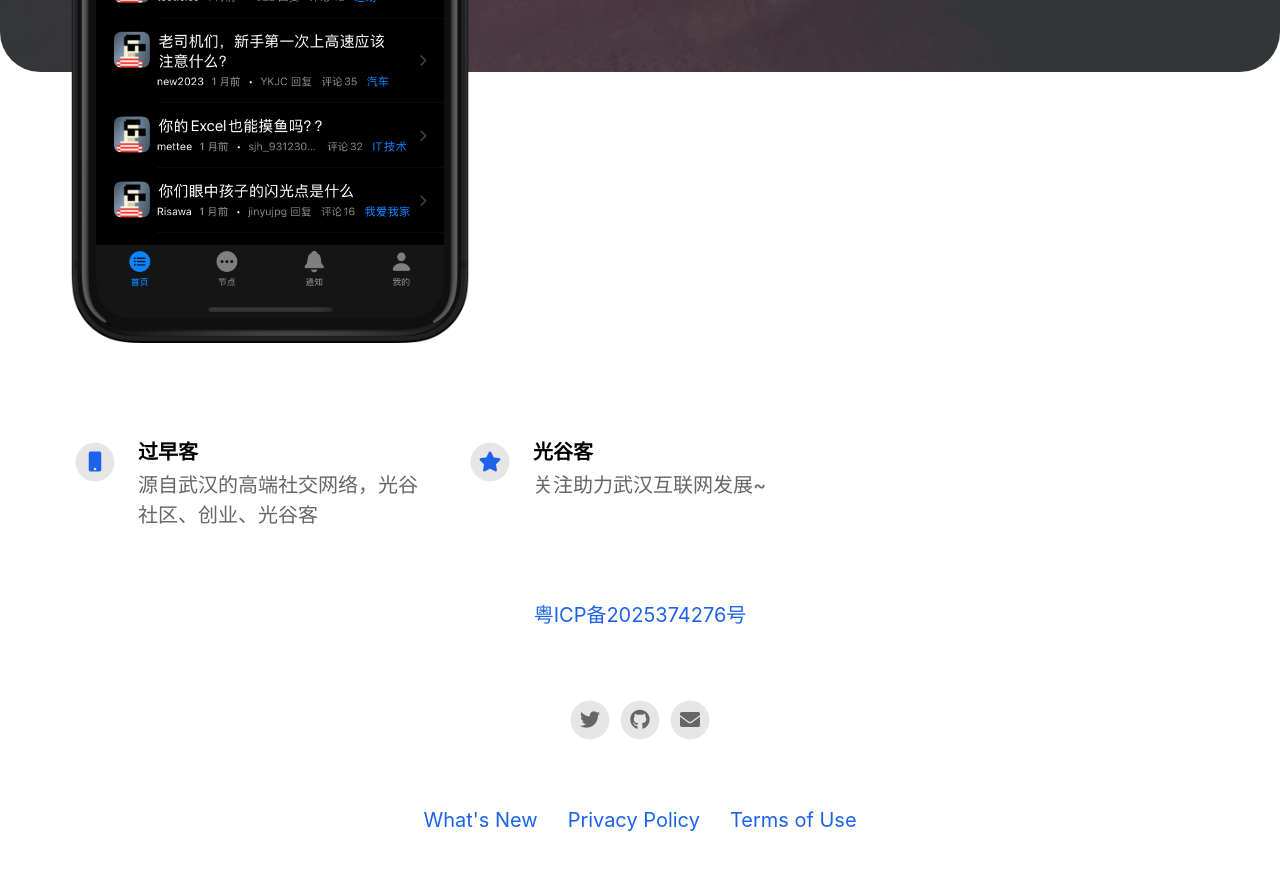
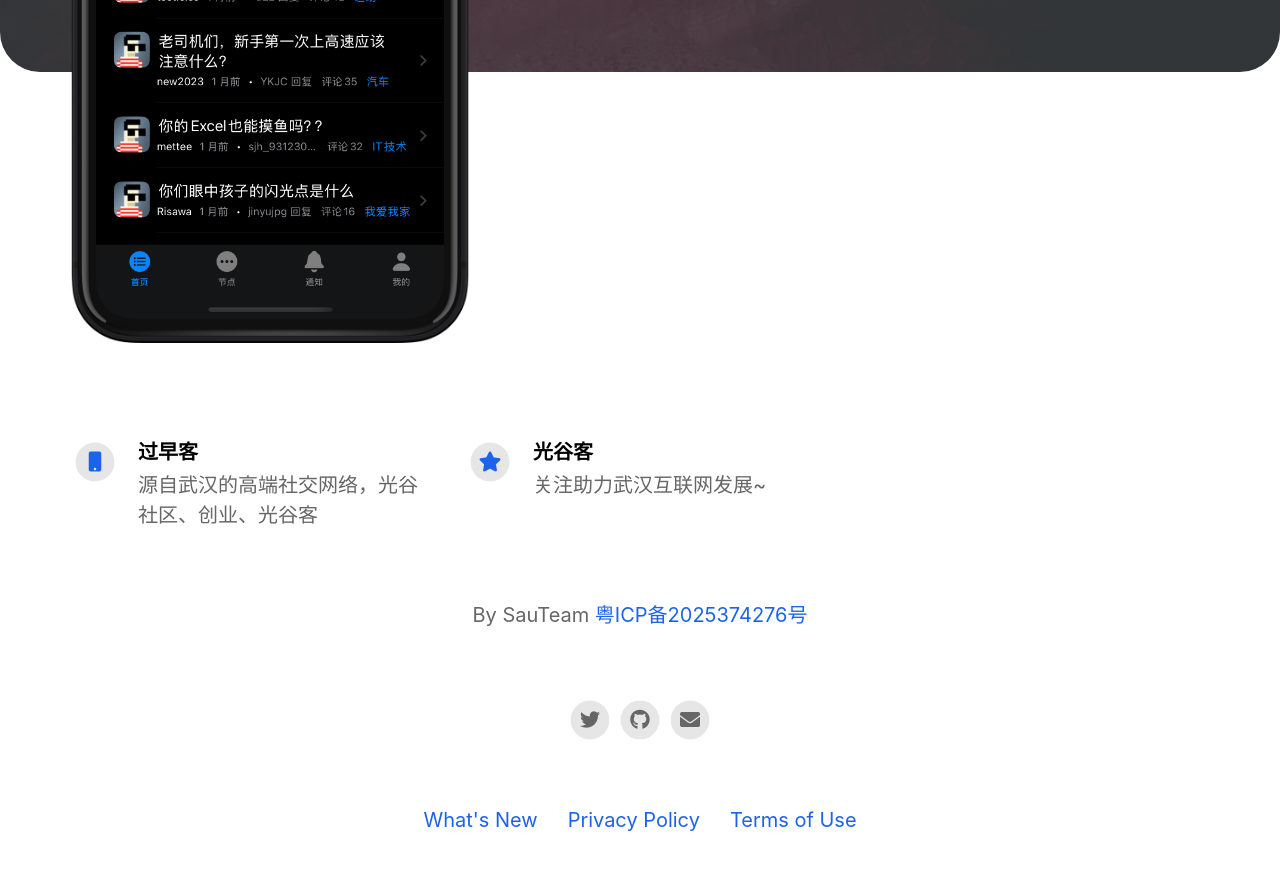
Before and after one commit to sauteam/guozaokepage, a Jekyll site: the page built from index.html, in a window 1280 px wide and 900 px high, scrolled down 642 px. Shown: the top 870 px of the window. Built offline with Jekyll 4.4.1, drawn with Linux system fonts in a browser that asks for light colours; nearby versions of some CDN libraries.

Commit message:
update style

```diff
--- a/_includes/footer.html
+++ b/_includes/footer.html
@@ -1,6 +1,6 @@
 <footer>
     {% if site.your_name %}
-    <p class="footerText">{% if site.your_link %}<a href="{{ site.your_link }}">{% endif %}{{ site.your_name }}{% if site.your_link %}</a>{% endif %}{% if site.your_city %} in {{ site.your_city }}{% endif %}</p>
+    <p class="footerText">By SauTeam {% if site.your_link %}<a href="{{ site.your_link }}">{% endif %}{{ site.your_name }}{% if site.your_link %}</a>{% endif %}{% if site.your_city %} in {{ site.your_city }}{% endif %}</p>
     {% endif %}
     <div class="footerIcons">
 
```
